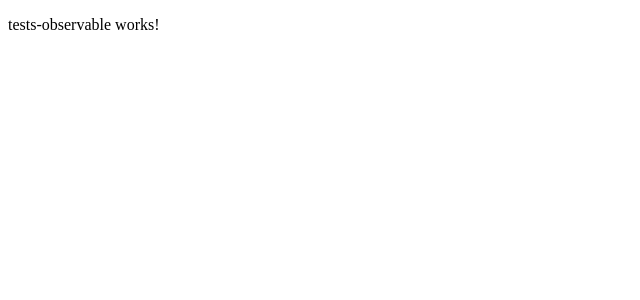
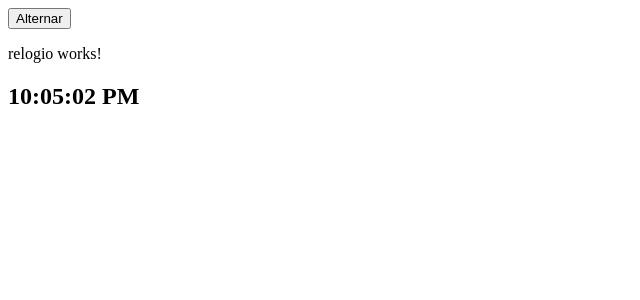
Before and after one commit to WorleySacramento/observable-angular, an Angular app: page / in a window 1280 px wide. Shown: the top 300 px of the page, without its empty margins (0-640 px from the left). Built offline with nearby package versions, Linux system fonts and the light colour scheme.

Commit message:
feat: observables cancel

```diff
--- a/src/app/app.component.html
+++ b/src/app/app.component.html
@@ -1 +1,3 @@
-<app-tests-observable></app-tests-observable>
+<!-- <app-tests-observable></app-tests-observable> -->
+<button (click)="alternar()">Alternar</button>
+<app-relogio *ngIf="mostrarRelogio"></app-relogio>
--- a/src/app/app.component.ts
+++ b/src/app/app.component.ts
@@ -7,4 +7,9 @@ import { Component } from '@angular/core';
 })
 export class AppComponent {
   title = 'estudo-rxjs';
+  mostrarRelogio: boolean = true;
+
+  alternar(){
+    this.mostrarRelogio = !this.mostrarRelogio;
+  }
 }
--- a/src/app/app.module.ts
+++ b/src/app/app.module.ts
@@ -4,11 +4,13 @@ import { BrowserModule } from '@angular/platform-browser';
 import { AppRoutingModule } from './app-routing.module';
 import { AppComponent } from './app.component';
 import { TestsObservableComponent } from './components/tests-observable/tests-observable.component';
+import { RelogioComponent } from './components/relogio/relogio.component';
 
 @NgModule({
   declarations: [
     AppComponent,
-    TestsObservableComponent
+    TestsObservableComponent,
+    RelogioComponent
   ],
   imports: [
     BrowserModule,
--- /dev/null
+++ b/src/app/components/relogio/relogio.component.html
@@ -0,0 +1,3 @@
+<p>relogio works!</p>
+
+<h2>{{hoje.toLocaleTimeString()}}</h2>
--- /dev/null
+++ b/src/app/components/relogio/relogio.component.ts
@@ -0,0 +1,30 @@
+import { Component, OnDestroy, OnInit } from '@angular/core';
+import { interval, Subscription } from 'rxjs';
+
+@Component({
+  selector: 'app-relogio',
+  templateUrl: './relogio.component.html',
+  styleUrls: ['./relogio.component.css']
+})
+export class RelogioComponent implements OnInit, OnDestroy {
+
+  hoje: Date = new Date();
+  inscricao?: Subscription;
+
+  ngOnInit(): void {
+   this.inscricao = interval(1000).subscribe({
+      next: () => {
+        console.log('tick');
+        this.hoje = new Date();
+        // console.warn('', this.hoje.toLocaleDateString());
+      }
+
+    })
+  }
+
+  ngOnDestroy(): void {
+    console.log('ngOnDestroy');
+    this.inscricao?.unsubscribe();
+  }
+
+}
```
Also changed, not shown: src/app/components/relogio/relogio.component.css (added), 1 other file (tests, documents, lock files or other folders).
